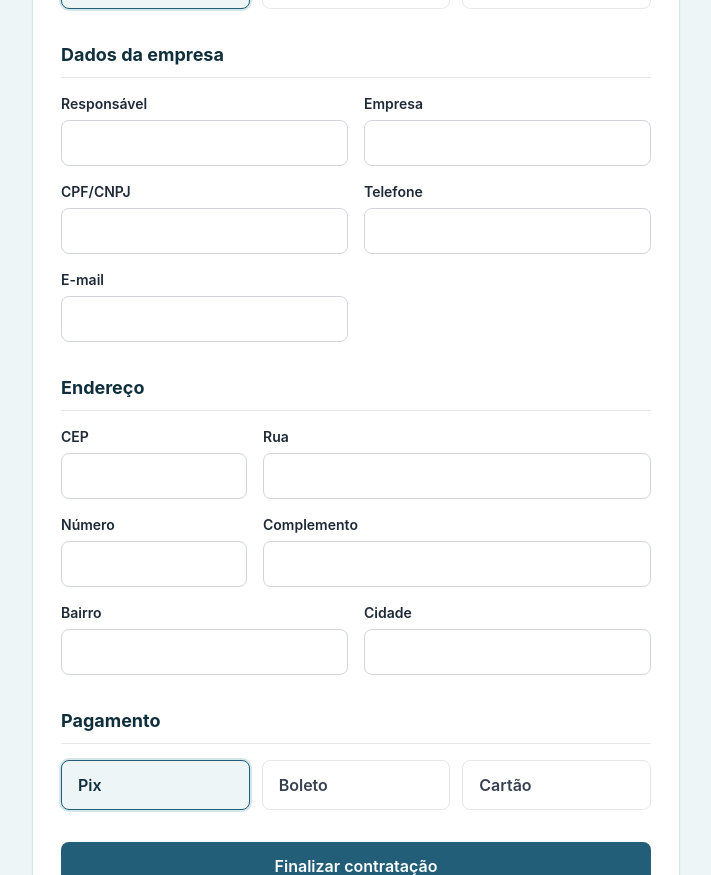
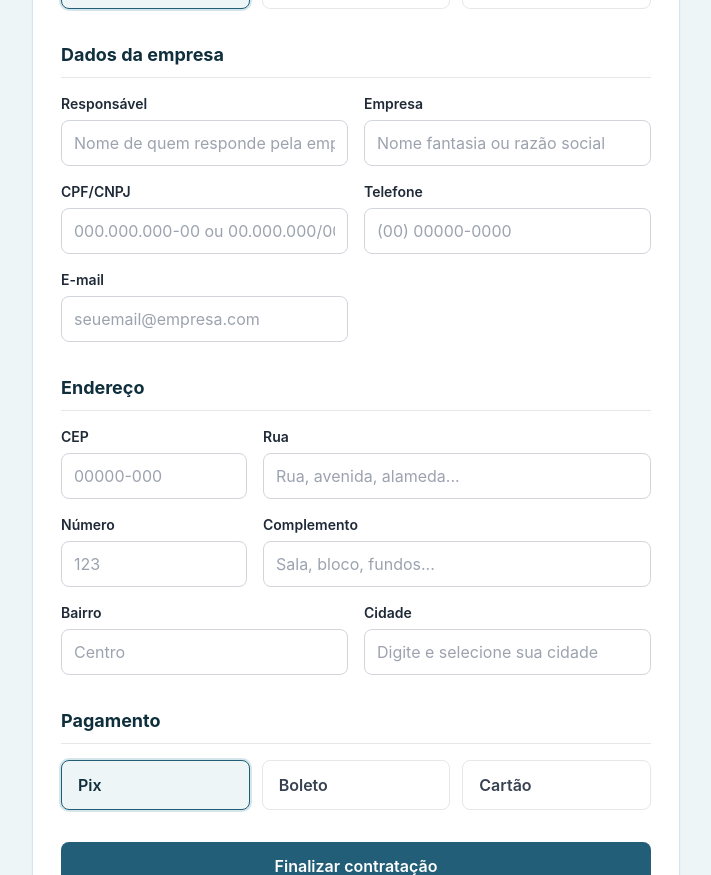
Before and after one commit to esperto-sistemas/carflow_contrate, a React (Vite) app: page / in a window 1280 px wide. Shown: the part 440-1315 px from the top of the page, without its empty margins (112-823 px from the left). Built offline with nearby package versions, Linux system fonts and the light colour scheme; the HTML template or start-up script is replaced by a standard one.

Commit message:
Add input formatting functions for CPF and CNPJ; enhance input fields with placeholders and autocomplete attributes

```diff
--- a/index.html
+++ b/index.html
@@ -4,6 +4,7 @@
     <meta charset="utf-8" />
     <meta name="viewport" content="width=device-width, initial-scale=1.0" />
     <title>CarFlow - Contrate</title>
+    <link rel="icon" type="image/png" href="/icons/icone.png" />
   </head>
   <body>
     <div id="root"></div>
--- a/src/App.jsx
+++ b/src/App.jsx
@@ -20,26 +20,41 @@ const paymentMethods = [
 
 const onlyNumbers = (value) => value.replace(/\D/g, "");
 
+function formatCpf(numbers) {
+  return numbers
+    .slice(0, 11)
+    .replace(/^(\d{3})(\d)/, "$1.$2")
+    .replace(/^(\d{3})\.(\d{3})(\d)/, "$1.$2.$3")
+    .replace(/^(\d{3})\.(\d{3})\.(\d{3})(\d)/, "$1.$2.$3-$4");
+}
+
+function formatCnpj(numbers) {
+  return numbers
+    .slice(0, 14)
+    .replace(/^(\d{2})(\d)/, "$1.$2")
+    .replace(/^(\d{2})\.(\d{3})(\d)/, "$1.$2.$3")
+    .replace(/^(\d{2})\.(\d{3})\.(\d{3})(\d)/, "$1.$2.$3/$4")
+    .replace(/^(\d{2})\.(\d{3})\.(\d{3})\/(\d{4})(\d)/, "$1.$2.$3/$4-$5");
+}
+
 function mask(value, type) {
   const numbers = onlyNumbers(value);
 
-  if (type === "cep") return numbers.slice(0, 8).replace(/(\d{5})(\d{0,3})/, "$1-$2").replace(/-$/, "");
-  if (type === "phone") return numbers.slice(0, 11).replace(/(\d{2})(\d{5})(\d{0,4})/, "($1) $2-$3").replace(/-$/, "");
+  if (type === "cep") return numbers.slice(0, 8).replace(/^(\d{5})(\d{1,3})?/, (_, first, rest = "") => (rest ? `${first}-${rest}` : first));
+  if (type === "phone") {
+    const sliced = numbers.slice(0, 11);
+    if (sliced.length <= 2) return `(${sliced}`;
+    if (sliced.length <= 6) return `(${sliced.slice(0, 2)}) ${sliced.slice(2)}`;
+    if (sliced.length <= 10) return `(${sliced.slice(0, 2)}) ${sliced.slice(2, 6)}-${sliced.slice(6)}`;
+    return `(${sliced.slice(0, 2)}) ${sliced.slice(2, 7)}-${sliced.slice(7)}`;
+  }
   if (type === "card") return numbers.slice(0, 16).replace(/(\d{4})(?=\d)/g, "$1 ");
   if (type === "validade") return numbers.slice(0, 6).replace(/(\d{2})(\d{0,4})/, "$1/$2").replace(/\/$/, "");
   if (type === "cvv") return numbers.slice(0, 4);
-  if (type === "cpf") {
-    return numbers
-      .slice(0, 11)
-      .replace(/(\d{3})(\d{3})(\d{3})(\d{0,2})/, "$1.$2.$3-$4")
-      .replace(/[.-]$/, "");
-  }
+  if (type === "cpf") return formatCpf(numbers);
   if (type === "cpfCnpj") {
-    if (numbers.length <= 11) return mask(numbers, "cpf");
-    return numbers
-      .slice(0, 14)
-      .replace(/(\d{2})(\d{3})(\d{3})(\d{4})(\d{0,2})/, "$1.$2.$3/$4-$5")
-      .replace(/[./-]$/, "");
+    if (numbers.length <= 11) return formatCpf(numbers);
+    return formatCnpj(numbers);
   }
 
   return value;
@@ -86,6 +101,19 @@ function TextInput({ error, ...props }) {
   );
 }
 
+function Spinner({ className = "" }) {
+  return (
+    <svg className={`animate-spin text-primary-600 ${className}`} viewBox="0 0 24 24" fill="none" aria-hidden="true">
+      <circle className="opacity-20" cx="12" cy="12" r="10" stroke="currentColor" strokeWidth="4" />
+      <path
+        className="opacity-90"
+        fill="currentColor"
+        d="M12 2a10 10 0 0 1 10 10h-4a6 6 0 1 0-6 6v4a10 10 0 0 1 0-20Z"
+      />
+    </svg>
+  );
+}
+
 export default function App() {
   const [form, setForm] = useState(emptyForm);
   const [errors, setErrors] = useState({});
@@ -96,6 +124,7 @@ export default function App() {
   const [result, setResult] = useState(null);
   const [paymentStatus, setPaymentStatus] = useState(null);
   const [copied, setCopied] = useState(false);
+  const isCityLocked = cityLoading || cepLoading;
 
   const selectedPlan = useMemo(
     () => plans.find((plan) => plan.value === form.plano) || plans[0],
@@ -126,10 +155,11 @@ export default function App() {
     }
   }
 
-  async function handleCepBlur() {
+  useEffect(() => {
     const cep = onlyNumbers(form.cep);
-    if (cep.length !== 8) return;
+    if (cep.length !== 8) return undefined;
 
+    const timeout = setTimeout(async () => {
       setCepLoading(true);
       try {
         const response = await fetch(`${API_URL}/site/cep/${cep}`, { headers: HEADERS });
@@ -153,7 +183,10 @@ export default function App() {
       } finally {
         setCepLoading(false);
       }
-  }
+    }, 350);
+
+    return () => clearTimeout(timeout);
+  }, [form.cep]);
 
   useEffect(() => {
     if (form.cidadeNome.trim().length < 2 || form.cidade) return;
@@ -298,16 +331,23 @@ export default function App() {
             </p>
           </div>
 
-          {errors.geral ? (
-            <div className="mb-5 rounded-lg border border-red-200 bg-red-50 px-4 py-3 text-sm font-medium text-red-700">
-              {errors.geral}
-            </div>
-          ) : null}
-
           {result ? (
             <section className="rounded-lg border border-primary-200 bg-primary-50 p-5">
+              <div className="flex items-start gap-3">
+                <div className="flex h-11 w-11 items-center justify-center rounded-full bg-white shadow-sm">
+                  <img className="h-7 w-7 object-contain" src="/icons/icone.png" alt="CarFlow" />
+                </div>
+                <div>
                   <h2 className="text-xl font-bold text-primary-900">Contratação enviada</h2>
-              <p className="mt-2 text-gray-700">{result.mensagem || "Cadastro realizado com sucesso."}</p>
+                  <p className="mt-2 text-gray-700">
+                    Após o pagamento seu acesso será liberado automaticamente, acesse{" "}
+                    <a className="font-semibold text-primary-700 underline" href="https://sistema.carflow.app.br" target="_blank" rel="noreferrer">
+                      https://sistema.carflow.app.br
+                    </a>{" "}
+                    e faça o login usando seu número de telefone e o CPF/CNPJ como senha.
+                  </p>
+                </div>
+              </div>
               <p className="mt-3 text-sm text-gray-600">ID público: {result.id}</p>
 
               {paid ? (
@@ -372,19 +412,35 @@ export default function App() {
                 <h2 className="section-title">Dados da empresa</h2>
                 <div className="grid gap-4 md:grid-cols-2">
                   <Field label="Responsável" error={errors.nomeResponsavel}>
-                    <TextInput value={form.nomeResponsavel} error={errors.nomeResponsavel} onChange={(event) => update("nomeResponsavel", event.target.value)} />
+                    <TextInput autoComplete="name" placeholder="Nome de quem responde pela empresa" value={form.nomeResponsavel} error={errors.nomeResponsavel} onChange={(event) => update("nomeResponsavel", event.target.value)} />
                   </Field>
                   <Field label="Empresa" error={errors.nomeEmpresa}>
-                    <TextInput value={form.nomeEmpresa} error={errors.nomeEmpresa} onChange={(event) => update("nomeEmpresa", event.target.value)} />
+                    <TextInput autoComplete="organization" placeholder="Nome fantasia ou razão social" value={form.nomeEmpresa} error={errors.nomeEmpresa} onChange={(event) => update("nomeEmpresa", event.target.value)} />
                   </Field>
                   <Field label="CPF/CNPJ" error={errors.cpfCnpj}>
-                    <TextInput value={form.cpfCnpj} error={errors.cpfCnpj} inputMode="numeric" onChange={(event) => update("cpfCnpj", mask(event.target.value, "cpfCnpj"))} />
+                    <TextInput
+                      autoComplete="off"
+                      inputMode="numeric"
+                      maxLength={18}
+                      placeholder="000.000.000-00 ou 00.000.000/0000-00"
+                      value={form.cpfCnpj}
+                      error={errors.cpfCnpj}
+                      onChange={(event) => update("cpfCnpj", mask(event.target.value, "cpfCnpj"))}
+                    />
                   </Field>
                   <Field label="Telefone" error={errors.telefone}>
-                    <TextInput value={form.telefone} error={errors.telefone} inputMode="tel" onChange={(event) => update("telefone", mask(event.target.value, "phone"))} />
+                    <TextInput
+                      autoComplete="tel"
+                      inputMode="tel"
+                      maxLength={15}
+                      placeholder="(00) 00000-0000"
+                      value={form.telefone}
+                      error={errors.telefone}
+                      onChange={(event) => update("telefone", mask(event.target.value, "phone"))}
+                    />
                   </Field>
                   <Field label="E-mail" error={errors.email}>
-                    <TextInput value={form.email} error={errors.email} type="email" onChange={(event) => update("email", event.target.value)} />
+                    <TextInput autoComplete="email" placeholder="seuemail@empresa.com" value={form.email} error={errors.email} type="email" onChange={(event) => update("email", event.target.value)} />
                   </Field>
                 </div>
               </section>
@@ -393,33 +449,51 @@ export default function App() {
                 <h2 className="section-title">Endereço</h2>
                 <div className="grid gap-4 md:grid-cols-6">
                   <div className="md:col-span-2">
-                    <Field label={cepLoading ? "CEP consultando..." : "CEP"} error={errors.cep}>
-                      <TextInput value={form.cep} error={errors.cep} inputMode="numeric" onBlur={handleCepBlur} onChange={(event) => update("cep", mask(event.target.value, "cep"))} />
+                    <Field label="CEP" error={errors.cep}>
+                      <div className="relative">
+                        <TextInput
+                          autoComplete="postal-code"
+                          inputMode="numeric"
+                          maxLength={9}
+                          placeholder="00000-000"
+                          value={form.cep}
+                          error={errors.cep}
+                          onChange={(event) => update("cep", mask(event.target.value, "cep"))}
+                        />
+                        {cepLoading ? (
+                          <span className="pointer-events-none absolute inset-y-0 right-3 flex items-center">
+                            <Spinner className="h-4 w-4" />
+                          </span>
+                        ) : null}
+                      </div>
                     </Field>
                   </div>
                   <div className="md:col-span-4">
                     <Field label="Rua" error={errors.rua}>
-                      <TextInput value={form.rua} error={errors.rua} onChange={(event) => update("rua", event.target.value)} />
+                      <TextInput autoComplete="address-line1" placeholder="Rua, avenida, alameda..." value={form.rua} error={errors.rua} onChange={(event) => update("rua", event.target.value)} />
                     </Field>
                   </div>
                   <div className="md:col-span-2">
                     <Field label="Número" error={errors.numero}>
-                      <TextInput value={form.numero} error={errors.numero} onChange={(event) => update("numero", event.target.value)} />
+                      <TextInput autoComplete="off" placeholder="123" value={form.numero} error={errors.numero} onChange={(event) => update("numero", event.target.value)} />
                     </Field>
                   </div>
                   <div className="md:col-span-4">
                     <Field label="Complemento" error={errors.complemento}>
-                      <TextInput value={form.complemento} onChange={(event) => update("complemento", event.target.value)} />
+                      <TextInput autoComplete="address-line2" placeholder="Sala, bloco, fundos..." value={form.complemento} onChange={(event) => update("complemento", event.target.value)} />
                     </Field>
                   </div>
                   <div className="md:col-span-3">
                     <Field label="Bairro" error={errors.bairro}>
-                      <TextInput value={form.bairro} error={errors.bairro} onChange={(event) => update("bairro", event.target.value)} />
+                      <TextInput autoComplete="address-level3" placeholder="Centro" value={form.bairro} error={errors.bairro} onChange={(event) => update("bairro", event.target.value)} />
                     </Field>
                   </div>
                   <div className="relative md:col-span-3">
-                    <Field label={cityLoading ? "Cidade buscando..." : "Cidade"} error={errors.cidadeNome}>
+                    <Field label="Cidade" error={errors.cidadeNome}>
+                      <div className="relative">
                         <TextInput
+                          autoComplete="off"
+                          placeholder="Digite e selecione sua cidade"
                           value={form.cidadeNome}
                           error={errors.cidadeNome}
                           onChange={(event) => {
@@ -427,8 +501,14 @@ export default function App() {
                             update("cidadeNome", event.target.value);
                           }}
                         />
+                        {isCityLocked ? (
+                          <span className="pointer-events-none absolute inset-y-0 right-3 flex items-center">
+                            <Spinner className="h-4 w-4" />
+                          </span>
+                        ) : null}
+                      </div>
                     </Field>
-                    {cities.length > 0 && !form.cidade ? (
+                    {cities.length > 0 && !form.cidade && !isCityLocked ? (
                       <div className="absolute z-10 mt-1 max-h-48 w-full overflow-auto rounded-lg border border-primary-100 bg-white shadow-lg">
                         {cities.map((city) => (
                           <button className="block w-full px-3 py-2 text-left text-sm hover:bg-primary-50" key={city.codigo} type="button" onClick={() => selectCity(city)}>
@@ -464,27 +544,35 @@ export default function App() {
                   <div className="grid gap-4 rounded-lg border border-gray-200 bg-gray-50 p-4 md:grid-cols-6">
                     <div className="md:col-span-3">
                       <Field label="Número do cartão" error={errors.numeroCartao}>
-                        <TextInput value={form.numeroCartao} error={errors.numeroCartao} inputMode="numeric" onChange={(event) => update("numeroCartao", mask(event.target.value, "card"))} />
+                        <TextInput
+                          autoComplete="cc-number"
+                          inputMode="numeric"
+                          maxLength={19}
+                          placeholder="0000 0000 0000 0000"
+                          value={form.numeroCartao}
+                          error={errors.numeroCartao}
+                          onChange={(event) => update("numeroCartao", mask(event.target.value, "card"))}
+                        />
                       </Field>
                     </div>
                     <div className="md:col-span-3">
                       <Field label="Nome do titular" error={errors.nomeTitular}>
-                        <TextInput value={form.nomeTitular} error={errors.nomeTitular} onChange={(event) => update("nomeTitular", event.target.value.toUpperCase())} />
+                        <TextInput autoComplete="cc-name" placeholder="NOME COMO NO CARTÃO" value={form.nomeTitular} error={errors.nomeTitular} onChange={(event) => update("nomeTitular", event.target.value.toUpperCase())} />
                       </Field>
                     </div>
                     <div className="md:col-span-2">
                       <Field label="Validade" error={errors.validade}>
-                        <TextInput value={form.validade} error={errors.validade} placeholder="12/2030" inputMode="numeric" onChange={(event) => update("validade", mask(event.target.value, "validade"))} />
+                        <TextInput autoComplete="cc-exp" value={form.validade} error={errors.validade} placeholder="12/2030" inputMode="numeric" maxLength={7} onChange={(event) => update("validade", mask(event.target.value, "validade"))} />
                       </Field>
                     </div>
                     <div className="md:col-span-2">
                       <Field label="CVV" error={errors.cvv}>
-                        <TextInput value={form.cvv} error={errors.cvv} inputMode="numeric" onChange={(event) => update("cvv", mask(event.target.value, "cvv"))} />
+                        <TextInput autoComplete="cc-csc" placeholder="123" value={form.cvv} error={errors.cvv} inputMode="numeric" maxLength={4} onChange={(event) => update("cvv", mask(event.target.value, "cvv"))} />
                       </Field>
                     </div>
                     <div className="md:col-span-2">
                       <Field label="CPF do titular" error={errors.cpfTitular}>
-                        <TextInput value={form.cpfTitular} error={errors.cpfTitular} inputMode="numeric" onChange={(event) => update("cpfTitular", mask(event.target.value, "cpf"))} />
+                        <TextInput autoComplete="off" placeholder="000.000.000-00" value={form.cpfTitular} error={errors.cpfTitular} inputMode="numeric" maxLength={14} onChange={(event) => update("cpfTitular", mask(event.target.value, "cpf"))} />
                       </Field>
                     </div>
                   </div>
@@ -492,8 +580,15 @@ export default function App() {
               </section>
 
               <button className="btn btn-primary mt-8 w-full justify-center py-3 text-base" disabled={submitting} type="submit">
+                {submitting ? <Spinner className="mr-2 h-4 w-4 text-white" /> : null}
                 {submitting ? "Enviando..." : "Finalizar contratação"}
               </button>
+
+              {errors.geral ? (
+                <div className="mt-5 rounded-lg border border-red-200 bg-red-50 px-4 py-3 text-sm font-medium text-red-700">
+                  {errors.geral}
+                </div>
+              ) : null}
             </>
           )}
         </form>
```
Lines whose indentation alone changed are shown as unchanged.
